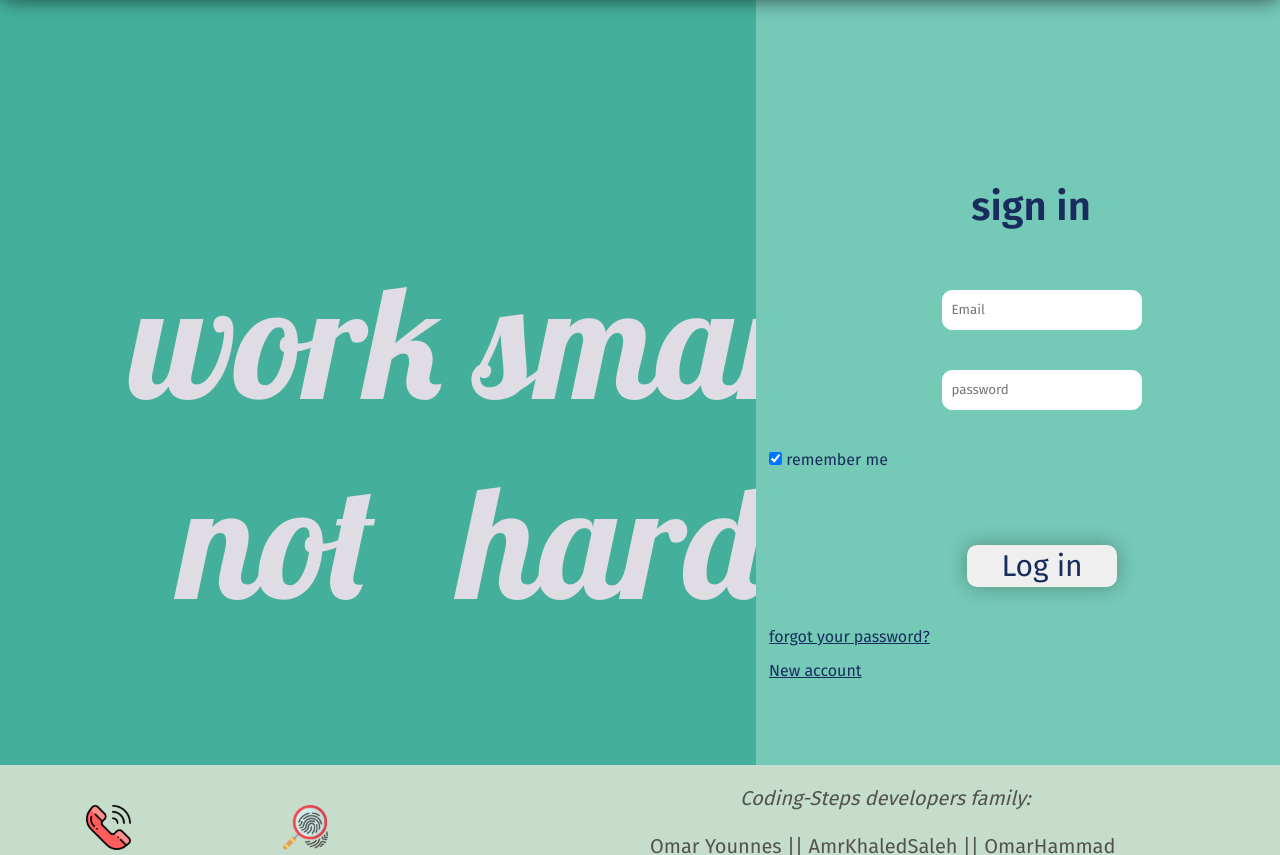
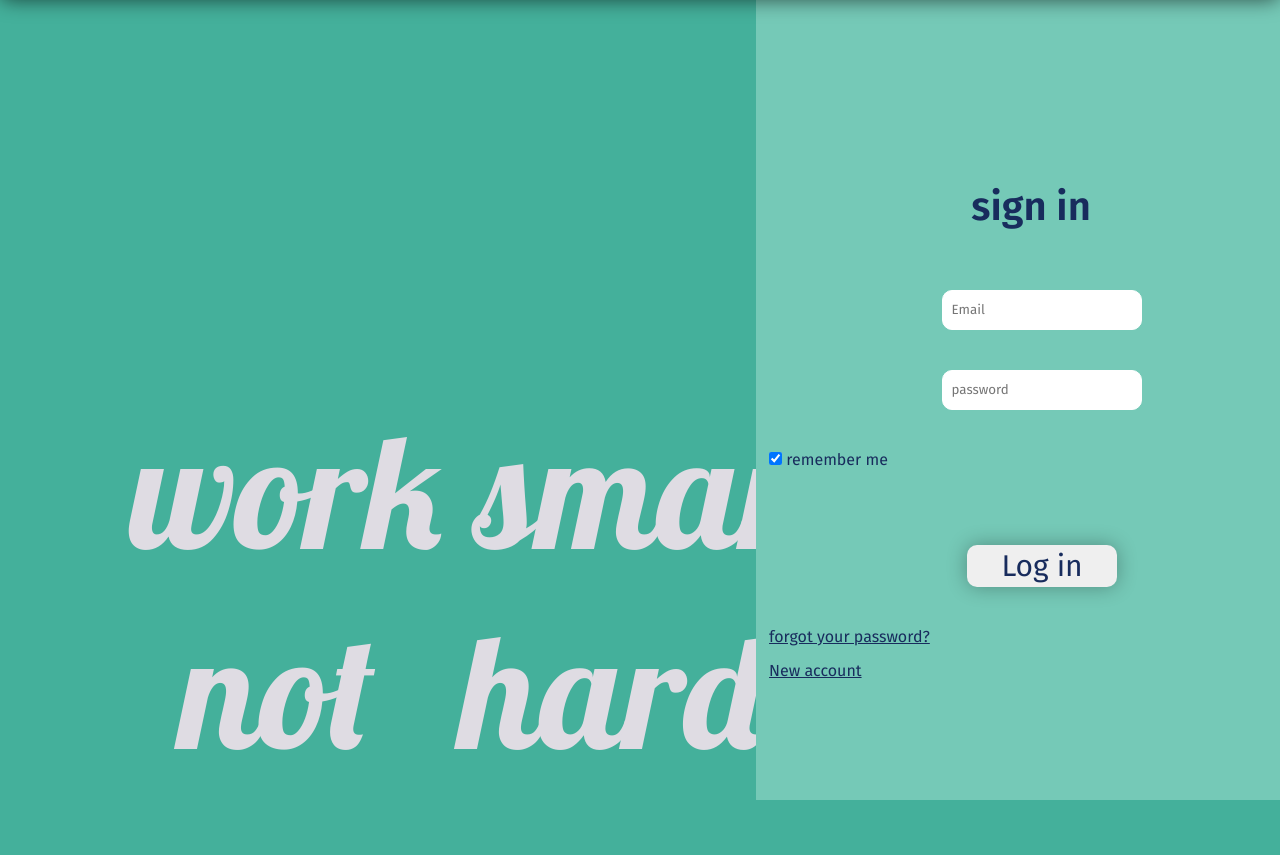
Before and after one commit to oyounis19/oyounis19.github.io, a plain HTML site: page sign_in.html in a window 1280 px wide. Shown: the top 855 px of the page. Drawn offline with Linux system fonts and the light colour scheme.

Commit message:
Update style_sign-in.css

```diff
--- a/assests/style_sign-in.css
+++ b/assests/style_sign-in.css
@@ -28,7 +28,7 @@ body {
 }
 
 .body {
-    margin-top: 85px;
+    margin-top: 300px;
 }
 h1 {
     color: var(--title-color);
```
